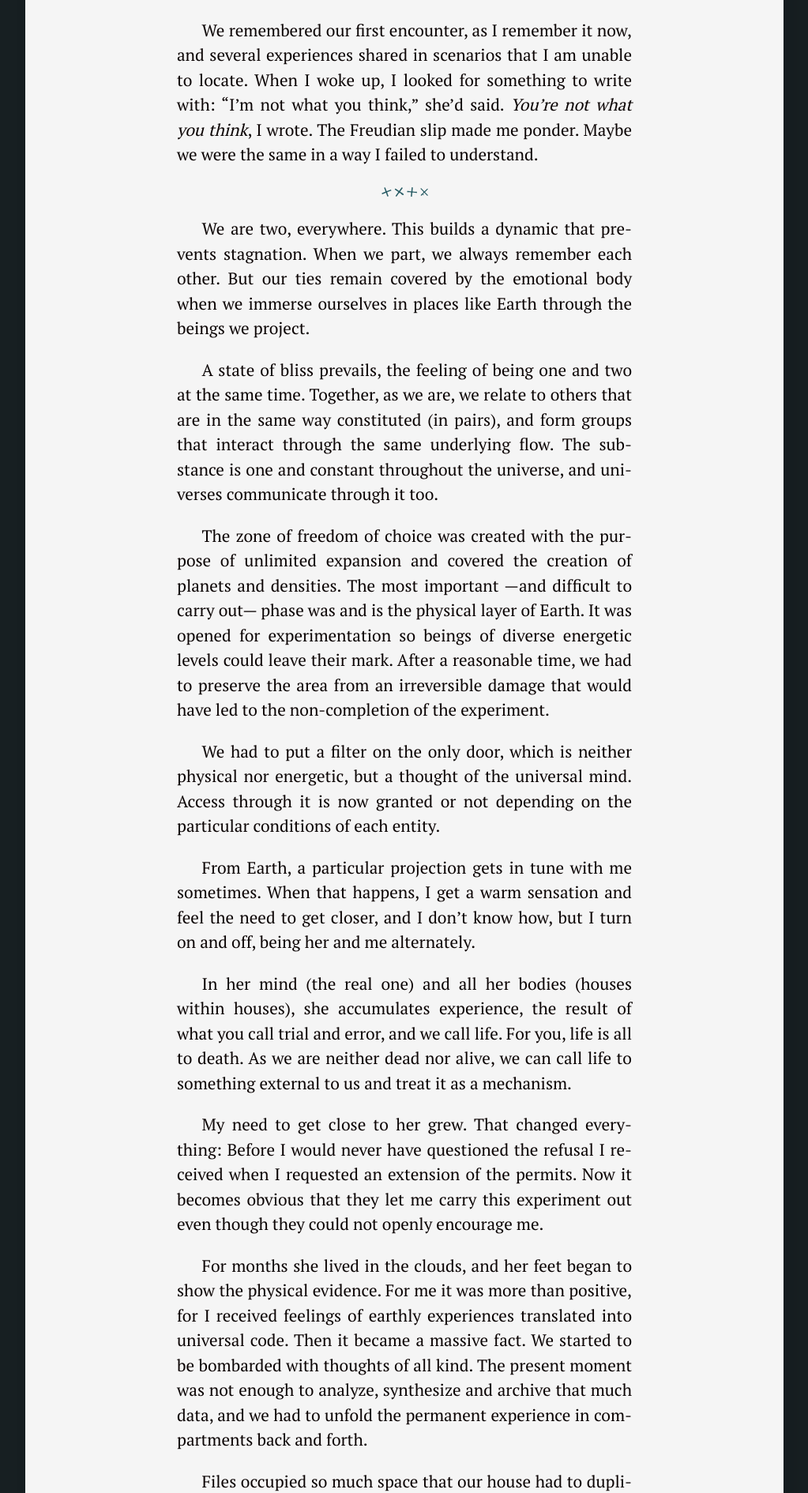
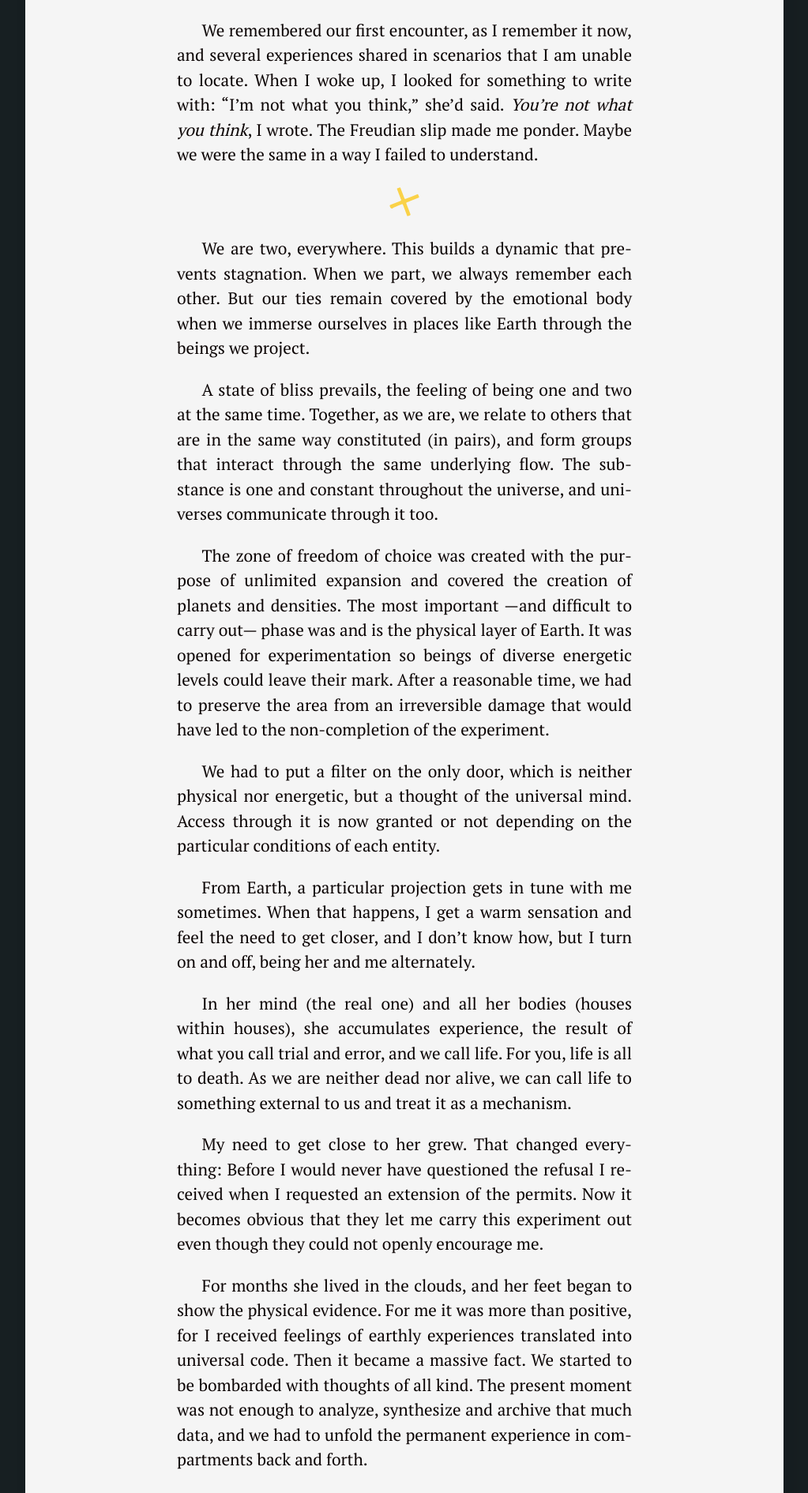
Before and after one commit to silvialohrmann/editorial, a Jekyll site: the page built from _posts/2022-11-18-we-are-houses.md, in a window 1280 px wide. Shown: the part 881-2771 px from the top of the page at 79% size, without its empty margins (128-1151 px from the left). Built offline with Jekyll 4.4.1, drawn with Linux system fonts in a browser that asks for light colours.

Commit message:
Update _base.scss

```diff
--- a/_sass/_base.scss
+++ b/_sass/_base.scss
@@ -102,7 +102,7 @@ p > cite {
 hr {
   border: 0;
   height: 0;
-  @include divider-medium;
+  @include divider;
   margin: 1.2em auto 1.2em;
 }
 
```
